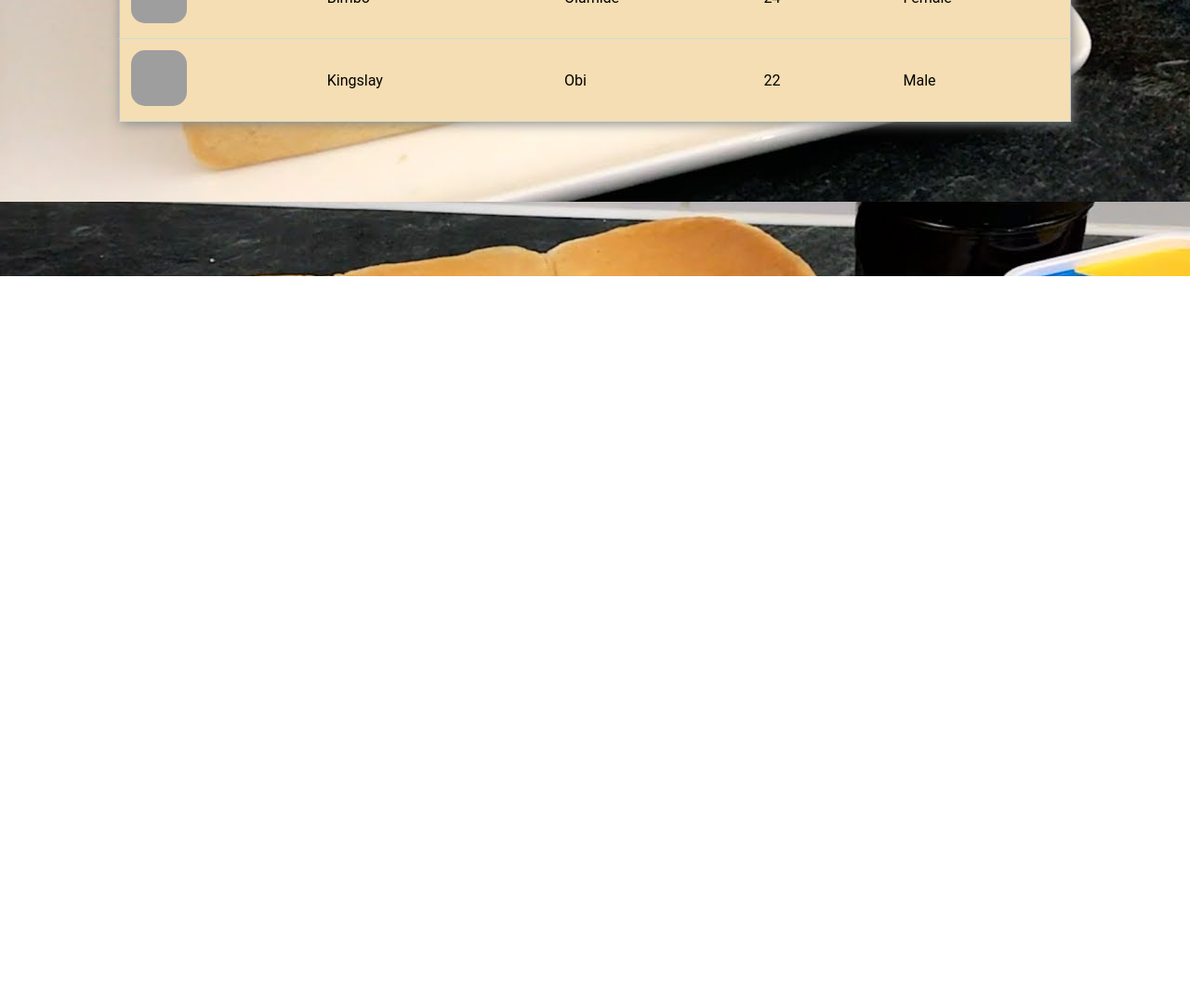
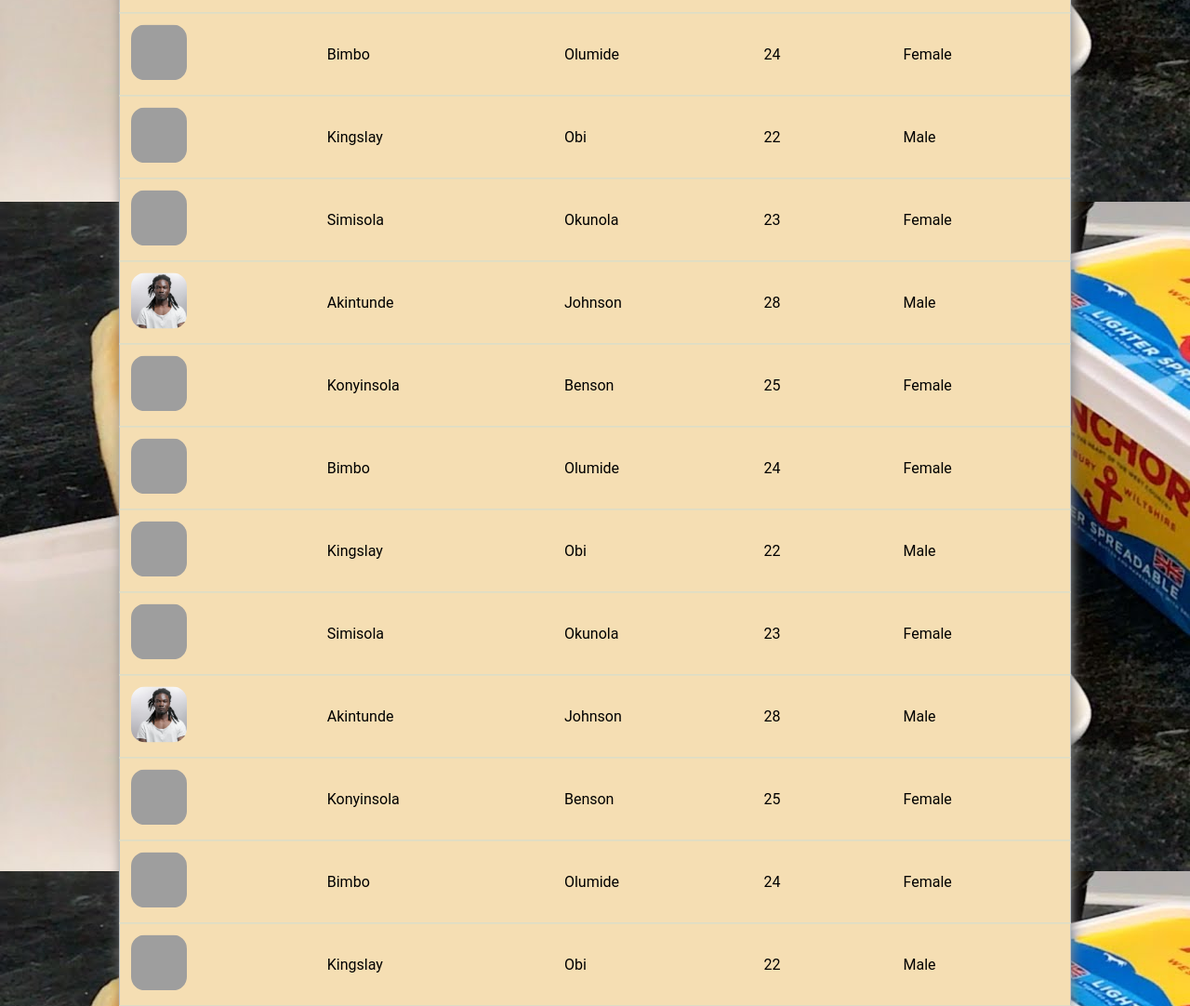
Before and after one commit to Omowunmijuin/Breaded_Cafe, a plain HTML site: page attendants.html in a window 1280 px wide. Shown: the part 503-1585 px from the top of the page at 93% size. Before the commit the page ends 800 px from the top, so only its background shows below. Drawn offline with Linux system fonts and the light colour scheme; grey boxes are pictures that could not be loaded.

Commit message:
Added to the attendant, and also fixed my css issue

```diff
--- a/attendants.html
+++ b/attendants.html
@@ -4,7 +4,7 @@
     <meta charset="UTF-8" />
     <meta name="viewpoint" content="width=device-width, initial-scale=1.0" />
     <title>Attendant Table</title>
-    <link rel="stylesheet" href="style.css" />
+    <link rel="stylesheet" type="text/css" href="style.css" />
   </head>
   <body>
     <h1>Choose Attendant</h1>
@@ -57,6 +57,86 @@
         <td>22</td>
         <td>Male</td>
       </tr>
+
+      <tr>
+        <td><img src="/img/breaded1.jpg" /></td>
+        <td>Simisola</td>
+        <td>Okunola</td>
+        <td>23</td>
+        <td>Female</td>
+      </tr>
+
+      <tr>
+        <td><img src="/img/breaded5.jpg" /></td>
+        <td>Akintunde</td>
+        <td>Johnson</td>
+        <td>28</td>
+        <td>Male</td>
+      </tr>
+
+      <tr>
+        <td><img src="/img/breaded3.jpg" /></td>
+        <td>Konyinsola</td>
+        <td>Benson</td>
+        <td>25</td>
+        <td>Female</td>
+      </tr>
+
+      <tr>
+        <td><img src="/img/breaded2.jpg" /></td>
+        <td>Bimbo</td>
+        <td>Olumide</td>
+        <td>24</td>
+        <td>Female</td>
+      </tr>
+
+      <tr>
+        <td><img src="/img/breaded4.jpg" /></td>
+        <td>Kingslay</td>
+        <td>Obi</td>
+        <td>22</td>
+        <td>Male</td>
+      </tr>
+
+      <tr>
+        <td><img src="/img/breaded1.jpg" /></td>
+        <td>Simisola</td>
+        <td>Okunola</td>
+        <td>23</td>
+        <td>Female</td>
+      </tr>
+
+      <tr>
+        <td><img src="/img/breaded5.jpg" /></td>
+        <td>Akintunde</td>
+        <td>Johnson</td>
+        <td>28</td>
+        <td>Male</td>
+      </tr>
+
+      <tr>
+        <td><img src="/img/breaded3.jpg" /></td>
+        <td>Konyinsola</td>
+        <td>Benson</td>
+        <td>25</td>
+        <td>Female</td>
+      </tr>
+
+      <tr>
+        <td><img src="/img/breaded2.jpg" /></td>
+        <td>Bimbo</td>
+        <td>Olumide</td>
+        <td>24</td>
+        <td>Female</td>
+      </tr>
+
+      <tr>
+        <td><img src="/img/breaded4.jpg" /></td>
+        <td>Kingslay</td>
+        <td>Obi</td>
+        <td>22</td>
+        <td>Male</td>
+      </tr>
     </table>
     <footer>
       <p>
--- a/style.css
+++ b/style.css
@@ -80,7 +80,7 @@ h1 {
 .tab {
     position: absolute;
     left: 50%;
-    transform: translate(-50%, 10%);
+    transform: translate(-50%, 8%);
     background: wheat;
     border-collapse: collapse;
     width: 80%;
@@ -103,7 +103,7 @@ th,td {
     color: wheat;
 }
 .header:hover {
-    background-color: none;
+    background: none;
     transform: none;
     box-shadow: none;
 }
```
Also changed, not shown: index.html (+2 -2 lines).
